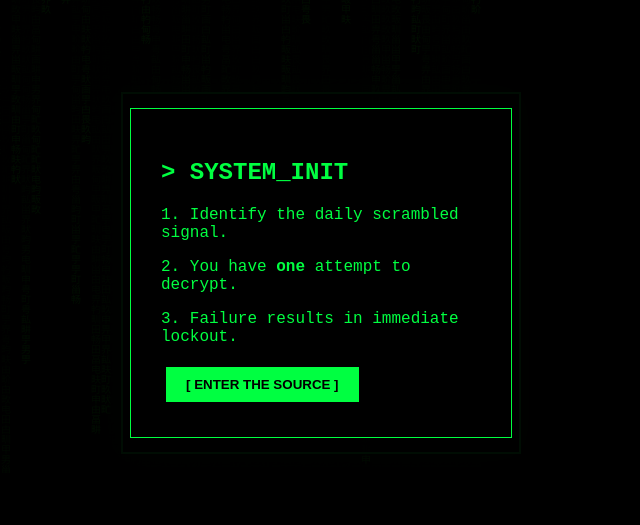
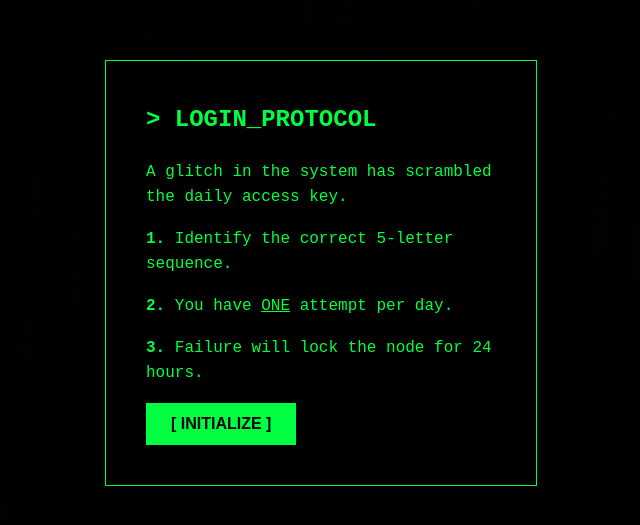
Before and after one commit to demoss911/Daily-glitch, a plain HTML site: page index.html in a window 1280 px wide. Shown: the part 127-652 px from the top of the page, without its empty margins (319-959 px from the left). Drawn offline with Linux system fonts and the light colour scheme.

Commit message:
Update index.html

```diff
--- a/index.html
+++ b/index.html
@@ -4,27 +4,123 @@
     <meta charset="UTF-8">
     <meta name="viewport" content="width=device-width, initial-scale=1.0">
     <title>The Daily Glitch | Matrix Decrypt</title>
+
+    <meta property="og:title" content="The Daily Glitch">
+    <meta property="og:description" content="Can you decrypt the daily anomaly? One attempt. 24 hours.">
+    <meta property="og:image" content="https://images.unsplash.com/photo-1550751827-4bd374c3f58b?auto=format&fit=crop&w=1200&q=80">
+
     <style>
-        :root { --matrix-green: #00FF41; --dark-green: #003B00; }
-        body { background: #000; margin: 0; padding: 0; overflow: hidden; font-family: 'Courier New', monospace; }
+        :root {
+            --matrix-green: #00FF41;
+            --dark-green: #003B00;
+            --soft-green: #008F11;
+        }
+
+        body {
+            background: #000;
+            margin: 0;
+            padding: 0;
+            overflow: hidden;
+            font-family: 'Courier New', Courier, monospace;
+            color: var(--matrix-green);
+        }
 
         /* The Rain Canvas */
         #q { position: fixed; top: 0; left: 0; z-index: -1; }
 
-        /* Game UI */
-        #main-wrapper { display: flex; align-items: center; justify-content: center; height: 100vh; width: 100%; }
-        #game-box { background: rgba(0, 0, 0, 0.85); border: 2px solid var(--matrix-green); padding: 30px; text-align: center; box-shadow: 0 0 30px var(--dark-green); max-width: 400px; z-index: 5; }
+        /* Game UI Layout */
+        #main-wrapper {
+            display: flex;
+            align-items: center;
+            justify-content: center;
+            height: 100vh;
+            width: 100%;
+        }
 
-        input { background: #000; border: 1px solid var(--matrix-green); color: var(--matrix-green); padding: 12px; font-size: 1.5rem; text-align: center; width: 80%; outline: none; margin-bottom: 15px; text-transform: uppercase; }
-        button { background: var(--matrix-green); color: #000; border: none; padding: 10px 20px; cursor: pointer; font-weight: bold; margin: 5px; }
-        button:hover { background: #fff; box-shadow: 0 0 10px #fff; }
+        #game-box {
+            background: rgba(0, 0, 0, 0.9);
+            border: 1px solid var(--matrix-green);
+            padding: 40px;
+            text-align: center;
+            box-shadow: 0 0 20px var(--dark-green);
+            max-width: 450px;
+            z-index: 5;
+        }
 
-        #modal { position: fixed; top: 0; left: 0; width: 100%; height: 100%; background: rgba(0,0,0,0.95); display: flex; align-items: center; justify-content: center; z-index: 20; }
-        #modal-content { border: 1px solid var(--matrix-green); padding: 30px; background: #000; max-width: 320px; color: var(--matrix-green); }
+        h1 { font-size: 1.2rem; margin-bottom: 30px; border-bottom: 1px solid var(--dark-green); padding-bottom: 10px; }
+
+        #scrambled {
+            font-size: 2.8rem;
+            letter-spacing: 12px;
+            margin-bottom: 30px;
+            color: #fff;
+            text-shadow: 0 0 8px var(--matrix-green);
+            font-weight: bold;
+        }
+
+        input {
+            background: #000;
+            border: 1px solid var(--matrix-green);
+            color: var(--matrix-green);
+            padding: 15px;
+            font-size: 1.8rem;
+            text-align: center;
+            width: 85%;
+            outline: none;
+            margin-bottom: 20px;
+            text-transform: uppercase;
+            letter-spacing: 5px;
+        }
+
+        button {
+            background: var(--matrix-green);
+            color: #000;
+            border: none;
+            padding: 12px 25px;
+            cursor: pointer;
+            font-weight: bold;
+            font-size: 1rem;
+            transition: all 0.2s ease;
+        }
+
+        button:hover {
+            background: #fff;
+            box-shadow: 0 0 15px #fff;
+        }
+
+        button:disabled {
+            background: #333;
+            color: #666;
+            cursor: not-allowed;
+        }
+
+        /* Instructions Modal */
+        #modal {
+            position: fixed;
+            top: 0;
+            left: 0;
+            width: 100%;
+            height: 100%;
+            background: rgba(0,0,0,0.98);
+            display: flex;
+            align-items: center;
+            justify-content: center;
+            z-index: 20;
+        }
+
+        #modal-content {
+            border: 1px solid var(--matrix-green);
+            padding: 40px;
+            background: #000;
+            max-width: 350px;
+            line-height: 1.6;
+        }
 
         .hidden { display: none !important; }
-        .success { color: var(--matrix-green); }
-        .fail { color: #ff0000; }
+        .success { color: var(--matrix-green); text-shadow: 0 0 10px var(--matrix-green); }
+        .fail { color: #ff3333; text-shadow: 0 0 10px #ff3333; }
+
+        #share-area { margin-top: 30px; border-top: 1px solid var(--dark-green); padding-top: 20px; }
     </style>
 </head>
 <body>
@@ -33,85 +129,113 @@
 
     <div id="modal">
         <div id="modal-content">
-            <h2>> SYSTEM_INIT</h2>
-            <p>1. Identify the daily scrambled signal.</p>
-            <p>2. You have <b>one</b> attempt to decrypt.</p>
-            <p>3. Failure results in immediate lockout.</p>
-            <button onclick="closeModal()">[ ENTER THE SOURCE ]</button>
+            <h2 style="margin-top:0">> LOGIN_PROTOCOL</h2>
+            <p>A glitch in the system has scrambled the daily access key.</p>
+            <p><b>1.</b> Identify the correct 5-letter sequence.</p>
+            <p><b>2.</b> You have <u>ONE</u> attempt per day.</p>
+            <p><b>3.</b> Failure will lock the node for 24 hours.</p>
+            <button onclick="closeModal()">[ INITIALIZE ]</button>
         </div>
     </div>
 
     <div id="main-wrapper">
         <div id="game-box">
-            <h1 id="date-header">ANOMALY DETECTED</h1>
-            <p>DECODE SIGNAL:</p>
-            <div id="scrambled" style="font-size: 2.5rem; letter-spacing: 10px; margin-bottom: 25px; color: #fff; text-shadow: 0 0 10px var(--matrix-green);"></div>
+            <h1 id="date-header">NODE_ANOMALY_RUNNING</h1>
+            <p style="font-size: 0.8rem; color: var(--soft-green);">INPUT SIGNAL DETECTED:</p>
+            <div id="scrambled"></div>
 
             <input type="text" id="user-input" maxlength="5" autocomplete="off" placeholder="*****">
             <br>
-            <button onclick="submitGuess()">EXECUTE DECRYPT</button>
+            <button id="submit-btn" onclick="submitGuess()">EXECUTE DECRYPT</button>
 
             <div id="result-msg"></div>
             <div id="share-area" class="hidden">
-                <button onclick="shareResults()" style="background: #008F11; color: white;">SHARE STATUS</button>
+                <p style="font-size: 0.8rem;">TRANSMIT RESULTS TO THE NETWORK:</p>
+                <button onclick="shareResults()" style="background: var(--soft-green); color: white;">COPY STATUS REPORT</button>
             </div>
         </div>
     </div>
 
     <script>
         // --- 1. THE DIGITAL RAIN ENGINE ---
-        const s = window.screen;
-        const width = q.width = s.width;
-        const height = q.height = s.height;
+        const canvas = document.getElementById('q');
+        const ctx = canvas.getContext('2d');
+
+        function resizeCanvas() {
+            canvas.width = window.innerWidth;
+            canvas.height = window.innerHeight;
+        }
+        window.addEventListener('resize', resizeCanvas);
+        resizeCanvas();
+
         const letters = Array(256).join(1).split('');
         const draw = function () {
-            q.getContext('2d').fillStyle = 'rgba(0,0,0,.05)';
-            q.getContext('2d').fillRect(0,0,width,height);
-            q.getContext('2d').fillStyle = '#0F0';
+            ctx.fillStyle = 'rgba(0,0,0,.05)';
+            ctx.fillRect(0, 0, canvas.width, canvas.height);
+            ctx.fillStyle = '#0F0';
+            ctx.font = '10px Courier New';
             letters.map(function(y_pos, index){
                 const text = String.fromCharCode(3e4 + Math.random() * 33);
                 const x_pos = index * 10;
-                q.getContext('2d').fillText(text, x_pos, y_pos);
+                ctx.fillText(text, x_pos, y_pos);
                 letters[index] = (y_pos > 758 + Math.random() * 1e4) ? 0 : y_pos + 10;
             });
         };
         setInterval(draw, 33);
 
         // --- 2. THE GAME LOGIC ---
-        const codes = ["NEO11", "TRIN8", "SMITH", "ORACL", "MORPH", "ZION0", "KEYMK", "VNDTA", "TANK1", "CYPHR"];
+        const codes = ["NEO11", "TRIN8", "SMITH", "ORACL", "MORPH", "ZION0", "KEYMK", "VNDTA", "TANK1", "CYPHR", "AGENT", "SHIFT", "LOGIC", "PILOT", "GHOST"];
         const today = new Date().toDateString();
-        document.getElementById('date-header').innerText = `NODE_${new Date().getMonth() + 1}${new Date().getDate()}`;
 
+        // Dynamic Date Header
+        const d = new Date();
+        document.getElementById('date-header').innerText = `NODE_${d.getMonth()+1}.${d.getDate()}.${d.getFullYear()}`;
+
+        // Deterministic Daily Hash (Everyone gets the same code today)
         let hash = 0;
-        for (let i = 0; i < today.length; i++) hash = today.charCodeAt(i) + ((hash << 5) - hash);
+        for (let i = 0; i < today.length; i++) {
+            hash = today.charCodeAt(i) + ((hash << 5) - hash);
+        }
         const target = codes[Math.abs(hash % codes.length)];
 
+        // Display scrambled version
         document.getElementById('scrambled').innerText = target.split('').sort(() => 0.5 - Math.random()).join('');
 
-        function closeModal() { document.getElementById('modal').classList.add('hidden'); }
+        function closeModal() {
+            document.getElementById('modal').style.display = 'none';
+        }
 
         function submitGuess() {
             const val = document.getElementById('user-input').value.toUpperCase();
             const msg = document.getElementById('result-msg');
             const share = document.getElementById('share-area');
+            const btn = document.getElementById('submit-btn');
             const inputField = document.getElementById('user-input');
 
-            inputField.disabled = true; // One shot only
+            if (val.length < 5) {
+                alert("Sequence incomplete.");
+                return;
+            }
+
+            inputField.disabled = true;
+            btn.disabled = true;
 
             if (val === target) {
-                msg.innerHTML = "<h2 class='success'>ACCESS GRANTED</h2>";
+                msg.innerHTML = "<h2 class='success'>> ACCESS_GRANTED</h2><p>You have bypassed the simulation.</p>";
             } else {
-                msg.innerHTML = `<h2 class='fail'>SIGNAL LOST</h2><p>Correct Key: ${target}</p>`;
+                msg.innerHTML = `<h2 class='fail'>> CONNECTION_LOST</h2><p>Correct Sequence: ${target}</p>`;
             }
             share.classList.remove('hidden');
         }
 
         function shareResults() {
             const val = document.getElementById('user-input').value.toUpperCase();
-            const result = (val === target) ? "🟩" : "🟥";
-            const text = `The Daily Glitch ${new Date().toLocaleDateString()}\nStatus: ${result} [DECRYPTED]\n\nPlay here: ${window.location.href}`;
-            navigator.clipboard.writeText(text);
-            alert("Status copied to clipboard!");
+            const icon = (val === target) ? "🟩" : "🟥";
+            const text = `The Daily Glitch ${new Date().toLocaleDateString()}\nStatus: ${icon} [DECRYPTED]\n\nPlay the Matrix: ${window.location.href}`;
+
+            navigator.clipboard.writeText(text).then(() => {
+                alert("System status copied to clipboard!");
+            });
         }
     </script>
 </body>
```
